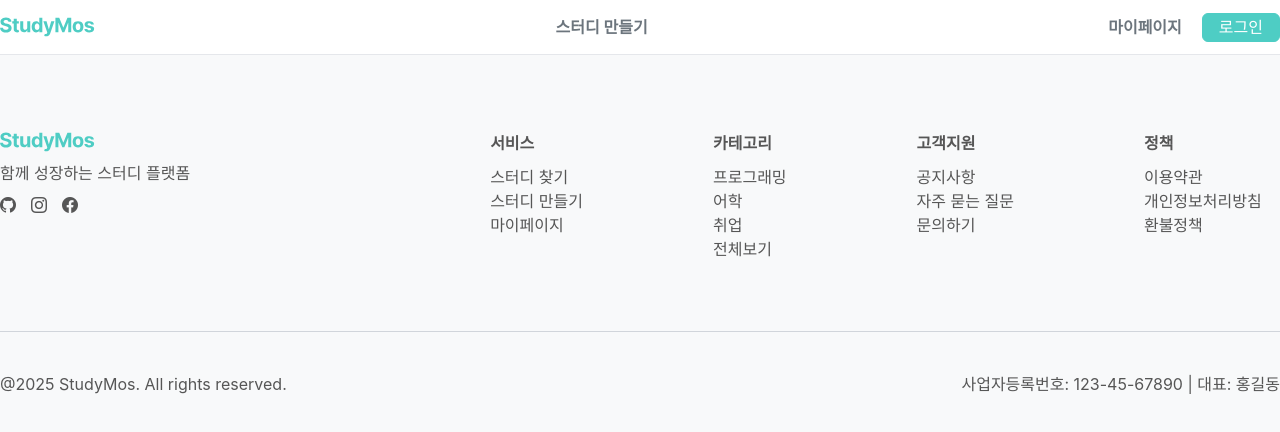
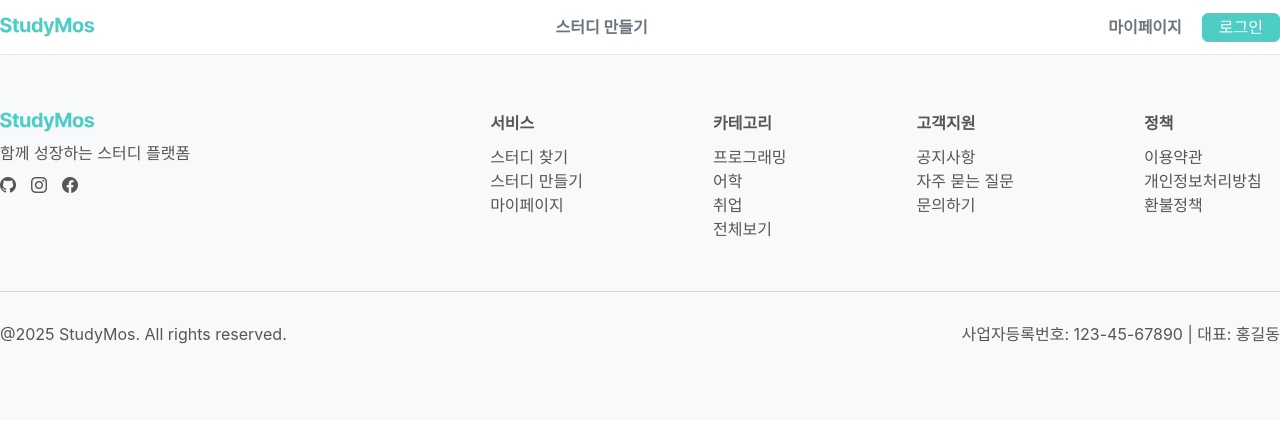
Before and after one commit to project-mos/frontend, a Next.js app: page / in a window 1280 px wide. Shown: the top 432 px of the page. Built offline with nearby package versions, Linux system fonts and the light colour scheme.

Commit message:
💄 [Design]: footer padding 수정

```diff
--- a/src/components/molecules/Footer.tsx
+++ b/src/components/molecules/Footer.tsx
@@ -33,8 +33,8 @@ const Text: React.FC<FooterProps> = ({ children, className = "" }) => (
 
 const Footer = () => {
   return (
-    <div className="w-full h-[400px] bg-mos-white-gray-100 laptop:px-[100px] desktop:px-[300] py-[76px]">
-      <div className="flex gap-[300px] mb-[70px]">
+    <div className="w-full h-[365px] bg-mos-white-gray-100 laptop:px-[100px] desktop:px-[300] py-[56px]">
+      <div className="flex gap-[300px] mb-[50px]">
         <div className="flex flex-col gap-2">
           <SvgIcons.Logo />
           <Text>함께 성장하는 스터디 플랫폼</Text>
@@ -56,7 +56,7 @@ const Footer = () => {
         </div>
       </div>
       <div className="w-full border-b border-gray-300"></div>
-      <div className="flex justify-between mt-[40px]">
+      <div className="flex justify-between mt-[30px]">
         <Text>@2025 StudyMos. All rights reserved.</Text>
         <Text>사업자등록번호: 123-45-67890 | 대표: 홍길동</Text>
       </div>
```
